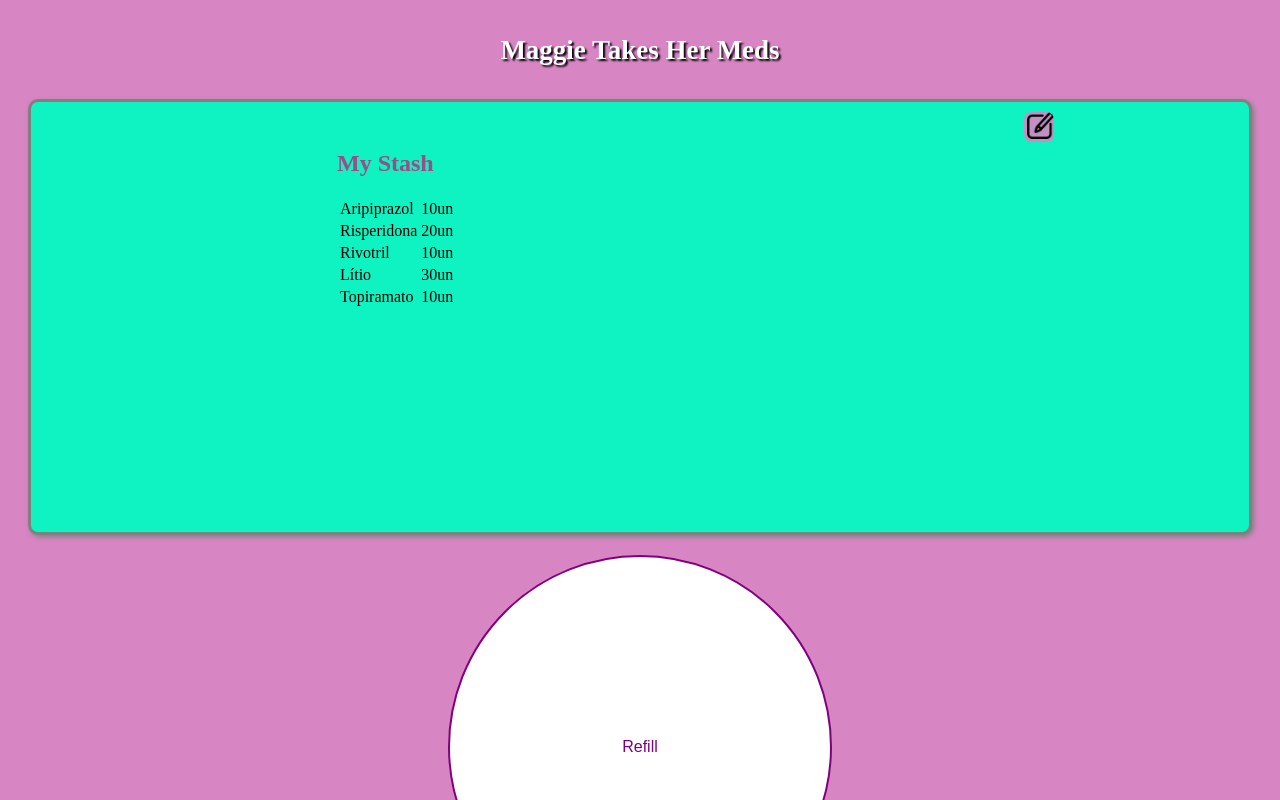
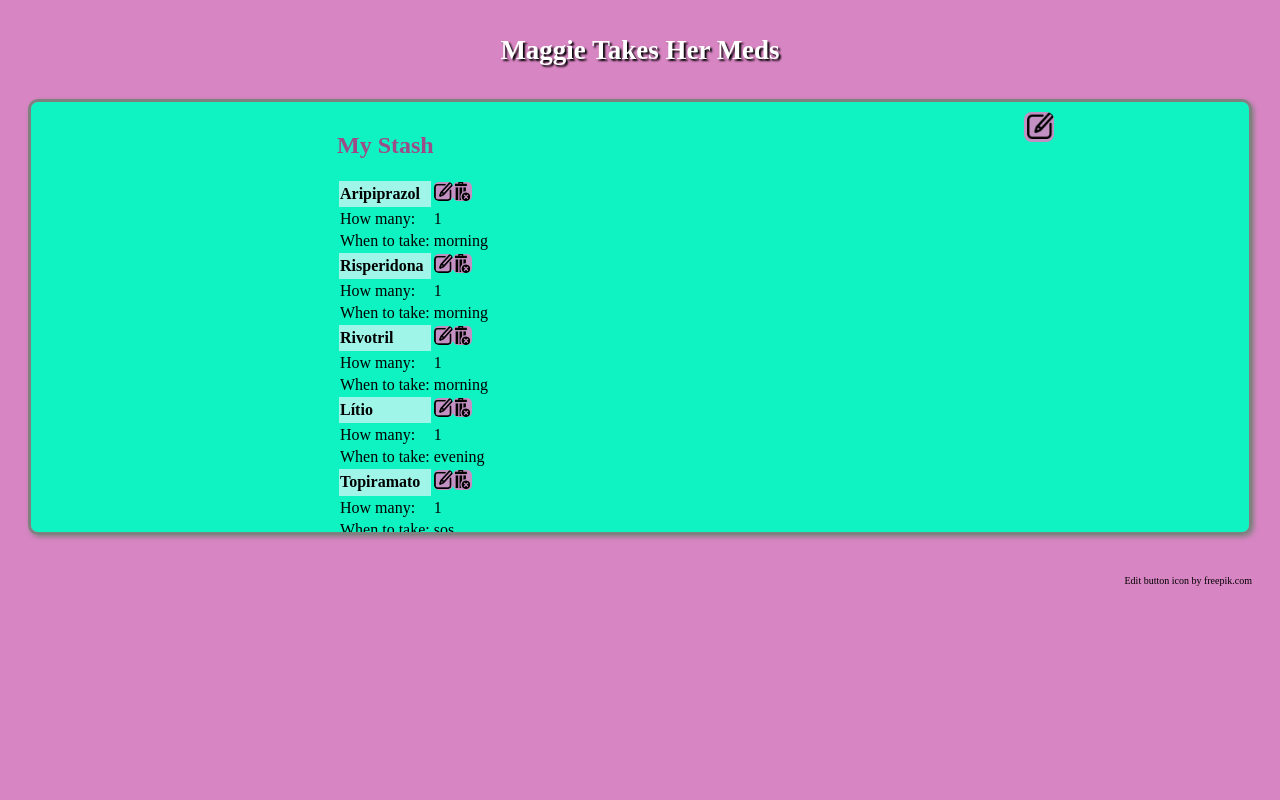
Before and after one commit to APereira23/maggie-takes-her-meds, a React (Create React App) app: page / in a window 1280 px wide. Shown: the top 800 px of the page. Built offline with nearby package versions, Linux system fonts and the light colour scheme.

Commit message:
removed server-dependent functions. App will be a simple med manager utility in its first implementation

```diff
--- a/src/App.js
+++ b/src/App.js
@@ -1,9 +1,7 @@
 import React, { Component } from 'react';
-import { Item } from './data.js';
 import list from './data.js';
 import Header from './components/Header';
 import Overview from './components/Overview';
-import RefillButton from './components/RefillButton';
 import Footer from './components/Footer';
 import './App.css';
 
@@ -16,49 +14,13 @@ class App extends Component {
       editItem: '',
       error: '',
       newItemForm: false,
-      refillForm: false
     }
     this.toggleEditMode = this.toggleEditMode.bind(this);
     this.toggleEditItem = this.toggleEditItem.bind(this);
     this.toggleNewItemForm = this.toggleNewItemForm.bind(this);
-    this.toggleRefillForm = this.toggleRefillForm.bind(this);
     this.handleEdit = this.handleEdit.bind(this);
     this.handleEditError = this.handleEditError.bind(this);
     this.handleDelete = this.handleDelete.bind(this);
-  }
-
-  //updates med counter everyday at 7a.m.
-  //NOT FUNCTIONAL (only runs with component open)
-  componentDidMount() {
-    const now = new Date();
-    const next7am = new Date(
-      now.getFullYear(),
-      now.getMonth(),
-      now.getDate() + 1, // next day
-      7, // 7am
-      0, // minutes
-      0 // seconds
-    );
-    const timeUntilNext7am = next7am - now;
-    function preventNegativeNums(nums) {
-      return (nums < 0) ? 0 : nums;
-    }
-    this.interval = setInterval(() => {
-      const updatedItems = this.state.items.map((item) => {
-        return new Item(
-          item.name,
-          preventNegativeNums(parseInt(item.quantity) - parseInt(item.dailyDose)),
-          item.dailyDose
-        );
-      });
-      this.setState({
-        items: updatedItems
-      });
-    }, timeUntilNext7am);
-  }
-
-  componentWillUnmount() {
-    clearInterval(this.interval);
   }
 
   toggleEditMode() {
@@ -66,8 +28,7 @@ class App extends Component {
       editMode: !this.state.editMode,
       editItem: '',
       error: '',
-      newItemForm: false,
-      refillForm: false
+      newItemForm: !this.state.newItemForm,
     })
   }
 
@@ -84,19 +45,13 @@ class App extends Component {
     })
   }
 
-  toggleRefillForm() {
-    this.setState({
-      refillForm: true
-    })
-  }
-
   handleEdit(updatedItems) {
     this.setState({
       items: updatedItems,
+      editMode: false,
       editItem: '',
       error: '',
       newItemForm: false,
-      refillForm: false
     })
   }
 
@@ -122,7 +77,6 @@ class App extends Component {
           items={this.state.items}
           error={this.state.error}
           newItemForm={this.state.newItemForm}
-          refillForm={this.state.refillForm}
           toggleEditMode={this.toggleEditMode}
           toggleEditItem={this.toggleEditItem}
           toggleNewItemForm={this.toggleNewItemForm}
@@ -130,7 +84,6 @@ class App extends Component {
           onError={this.handleEditError}
           onDelete={this.handleDelete}
         />
-        <RefillButton toggleRefillForm={this.toggleRefillForm} />
         <Footer />
       </div>
     );
--- a/src/components/AddItem.js
+++ b/src/components/AddItem.js
@@ -7,18 +7,18 @@ class AddItem extends Component {
     super();
     this.addItem = this.addItem.bind(this);
     this.newNameRef = React.createRef();
-    this.newQuantityRef = React.createRef();
-    this.newDailyDoseRef = React.createRef();
+    this.newDoseRef = React.createRef();
+    this.newTimeRef = React.createRef();
 
   }
 
   addItem(e) {
     const { items, onEdit } = this.props;
     const newName = this.newNameRef.current.value;
-    const newQuantity = this.newQuantityRef.current.value;
-    const newDailyDose = this.newDailyDoseRef.current.value;
+    const newDose = this.newDoseRef.current.value;
+    const newTime = this.newTimeRef.current.value;
     e.preventDefault();
-    const updatedItems = items.concat(new Item(newName, newQuantity, newDailyDose));
+    const updatedItems = items.concat(new Item(newName, newDose, newTime));
     onEdit(updatedItems);
   }
 
@@ -41,10 +41,10 @@ class AddItem extends Component {
                 /></td>
               </tr>
               <tr>
-                <td><label>Quantity: </label></td>
+                <td><label>Dose: </label></td>
                 <td><input
-                  id="newQuantity"
-                  ref={this.newQuantityRef}
+                  id="newDose"
+                  ref={this.newDoseRef}
                   type="number"
                   size="1"
                   pattern="[0-9]"
@@ -52,13 +52,13 @@ class AddItem extends Component {
                 /></td>
               </tr>
               <tr>
-                <td><label>Daily dose: </label></td>
+                <td><label>When to take: </label></td>
                 <td><input
-                  id="newDailyDose"
-                  ref={this.newDailyDoseRef}
-                  type="number"
-                  size="1"
-                  pattern="[0-9]"
+                  id="newTime"
+                  ref={this.newTimeRef}
+                  type="text"
+                  size="10"
+                  maxLength="20"
                   required
                 /></td>
               </tr>
--- a/src/components/EditItem.js
+++ b/src/components/EditItem.js
@@ -7,24 +7,25 @@ class EditItem extends Component {
     super(props);
     this.edit = this.edit.bind(this);
     this.editNameRef = React.createRef();
-    this.editQuantityRef = React.createRef();
-    this.editDailyDoseRef = React.createRef();
+    this.editDoseRef = React.createRef();
+    this.editTimeRef = React.createRef();
 
   }
 
   edit() {
     const { item, items, onEdit, onError } = this.props;
     const newName = this.editNameRef.current.value;
-    let newQuantity = this.editQuantityRef.current.value;
-    let newDailyDose = this.editDailyDoseRef.current.value;
+    let newDose = this.editDoseRef.current.value;
+    let newTime = this.editTimeRef.current.value;
 
     if (newName === "") return onError("Error: name is empty");
     if (newName.length > 20) return onError("Error: 20 characters max");
-    if (newQuantity === "") newQuantity = 0;
-    if (newDailyDose === "") newDailyDose = 0;
+    if (newTime.length > 20) return onError("Error: 20 characters max");
+    if (newDose === "") newDose = 0;
+    if (newTime === "") newTime = 0;
 
     const updatedItems = items.map((newItem) => {
-      if (newItem.id === item.id) return new Item(newName, newQuantity, newDailyDose);
+      if (newItem.id === item.id) return new Item(newName, newDose, newTime);
       return newItem;
     })
     onEdit(updatedItems);
@@ -48,29 +49,29 @@ class EditItem extends Component {
             </td>
           </tr>
           <tr>
-            <td>In Stash:</td>
+            <td>How many:</td>
             <td>
               <input
-                id="editQuantity"
-                ref={this.editQuantityRef}
+                id="editDose"
+                ref={this.editDoseRef}
                 type="number"
                 size="1"
                 min="0"
-                defaultValue={item.quantity}
+                defaultValue={item.Dose}
                 required
               />
             </td>
           </tr>
           <tr>
-            <td>Daily Dose:</td>
+            <td>When to take:</td>
             <td>
               <input
-                id="editQuantity"
-                ref={this.editDailyDoseRef}
+                id="editDose"
+                ref={this.editTimeRef}
                 type="number"
                 size="1"
                 min="0"
-                defaultValue={item.dailyDose}
+                defaultValue={item.Time}
                 required
               />
             </td>
--- a/src/components/Overview.js
+++ b/src/components/Overview.js
@@ -3,7 +3,6 @@ import EditButton from './EditButton';
 import DeleteButton from './DeleteButton';
 import EditItem from './EditItem';
 import AddItem from './AddItem';
-import RefillForm from './RefillForm';
 
 
 class Overview extends Component {
@@ -18,7 +17,6 @@ class Overview extends Component {
       editItem,
       error,
       newItemForm,
-      refillForm,
       toggleEditMode,
       toggleEditItem,
       toggleNewItemForm,
@@ -26,13 +24,6 @@ class Overview extends Component {
       onError,
       onDelete,
       } = this.props;
-
-    // Displays "Refill Med Form"
-    if (refillForm) return (
-      <div className="overview">
-        <RefillForm items={items} onEdit={onEdit}/>
-      </div>
-    );
 
     // Displays "Add new Item form"
     if (newItemForm) return (
@@ -46,16 +37,16 @@ class Overview extends Component {
       </div>
     );
 
-    // Displays "Edit stash menu"
-    if (editMode) return (
+    return (
       <div className="overview">
         <EditButton
           editMode={editMode}
           items={items}
           toggleEditMode={toggleEditMode}
         />
-        <br></br><br></br>
-        <button onClick={toggleNewItemForm}>Add New Item</button>
+        <h2 className="edit-menu-header">
+          My Stash
+        </h2>
         <table>
           {items.map((item) => {
             if (editItem === item.id) return <EditItem
@@ -69,43 +60,22 @@ class Overview extends Component {
             <thead className="overview-list-item" key={item.id}>
               <tr>
                 <td className="item-header">{item.name}</td>
-                <td><button className="item-props-edit-button" onClick={() => toggleEditItem(item)}></button></td>
-                <td><DeleteButton target={item} items={items} onDelete={onDelete} /></td>
+                <td>
+                  <button className="item-props-edit-button" onClick={() => toggleEditItem(item)}></button>
+                  <DeleteButton target={item} items={items} onDelete={onDelete} />
+                </td>
               </tr>
               <tr>
-                <td>In Stash:</td>
-                <td>{item.quantity}</td>
+                <td>How many:</td>
+                <td>{item.dose}</td>
               </tr>
               <tr>
-                <td>Daily Dose:</td>
-                <td>{item.dailyDose}</td>
+                <td>When to take:</td>
+                <td>{item.time}</td>
               </tr>
             </thead>
             );
           })}
-        </table>
-      </div>
-    );
-
-    // Default: displays "My Stash"
-    return (
-      <div className="overview">
-        <EditButton editMode={editMode} items={items} toggleEditMode={toggleEditMode}/>
-        <br></br>
-        <h2 className="edit-menu-header">
-          My Stash
-        </h2>
-        <table>
-          <thead>
-            {items.map((item) => {
-              return (
-              <tr className="overview-list-item" key={item.id}>
-                <td>{item.name}</td>
-                <td>{item.quantity}un</td>
-              </tr>
-              );
-            })}
-          </thead>
         </table>
       </div>
     );
--- a/src/components/RefillButton.js
+++ /dev/null
@@ -1,23 +0,0 @@
-import React, { Component } from "react";
-
-class RefillButton extends Component {
-  constructor(props) {
-    super(props);
-    this.toggle = this.toggle.bind(this);
-  }
-
-  toggle() {
-    const { toggleRefillForm } = this.props;
-    toggleRefillForm();
-    }
-
-  render() {
-    return (
-      <div className="refill-button-container">
-        <button className="refill-button" onClick={this.toggle}>Refill</button>
-      </div>
-    );
-  }
-}
-
-export default RefillButton;
--- a/src/data.js
+++ b/src/data.js
@@ -1,17 +1,17 @@
 import uniqid from "uniqid";
 
 const list = [
-  new Item("Aripiprazol", 10, 1),
-  new Item("Risperidona", 20, 1),
-  new Item("Rivotril", 10, 3),
-  new Item("Lítio", 30, 1),
-  new Item("Topiramato", 10, 1),
+  new Item("Aripiprazol", 1, "morning"),
+  new Item("Risperidona", 1, "morning"),
+  new Item("Rivotril", 1, "morning"),
+  new Item("Lítio", 1, "evening"),
+  new Item("Topiramato", 1, "sos"),
 ];
 
-function Item(name, quantity, dailyDose) {
+function Item(name, dose, time) {
   this.name = name;
-  this.quantity = quantity;
-  this.dailyDose = dailyDose;
+  this.dose = dose;
+  this.time = time;
   this.id = uniqid();
 }
 
```
Also changed, not shown: src/components/RefillForm.js (deleted, +0 -53 lines), src/list.json (deleted, +0 -31 lines).
